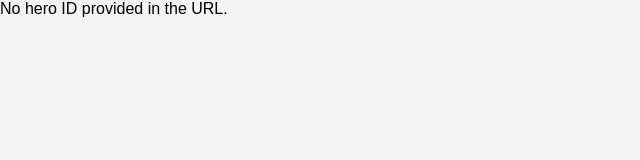
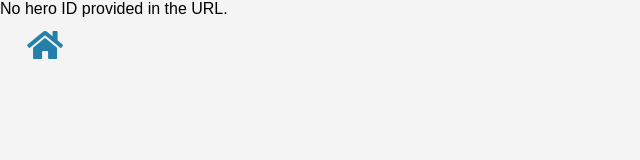
Before and after one commit to Sayzx/sortable, a website: page web/info.html in a window 1280 px wide. Shown: the full height of the page, 0-640 px from the left. Drawn offline with Linux system fonts and the light colour scheme.

Commit message:
Hero Card update

```diff
--- a/web/assets/css/heroCard.css
+++ b/web/assets/css/heroCard.css
@@ -15,6 +15,8 @@ body {
     padding: 20px;
     margin: 20px auto;
     max-width: 600px;
+    text-align: center;
+    margin-top: 140px;
 }
 
 .hero-image {
@@ -33,3 +35,20 @@ body {
     font-size: 16px;
     color: #333;
 }
+
+#homeButton {
+    position: absolute;
+    font-size: 32px;
+    top: 20px;
+    left: 20px;
+    display: flex;
+    align-items: center;
+    justify-content: center;
+    width: 50px;
+    height: 50px;
+    background-color: transparent;
+    border: none;
+    cursor: pointer;
+    text-decoration: none;
+    color: #2480aa;
+}
--- a/web/assets/js/heroCard.js
+++ b/web/assets/js/heroCard.js
@@ -26,10 +26,10 @@ document.addEventListener('DOMContentLoaded', () => {
                      🗡️ ${hero.powerstats.combat}</p>
                     <p><strong>Race:</strong> ${hero.appearance.race || 'Unknown'}</p>
                     <p><strong>Gender:</strong> ${hero.appearance.gender}</p>
+                    <p><strong>Height:</strong> ${hero.appearance.height.join(' / ')}</p>
+                    <p><strong>Weight:</strong> ${hero.appearance.weight.join(' / ')}</p>
                     <p><strong>Birth Place:</strong> ${hero.biography.placeOfBirth || 'Unknown'}</p>
-                    <p><strong>Weight:</strong> ${hero.appearance.weight.join(' / ')}</p>
                     <p><strong>Alignment:</strong> ${hero.biography.alignment}</p>
-                    <p><strong>Height:</strong> ${hero.appearance.height.join(' / ')}</p>
                 </div>
             `;
                 } else {
--- a/web/info.html
+++ b/web/info.html
@@ -5,10 +5,14 @@
     <title>Hero Info</title>
     <meta charset="UTF-8">
     <meta name="viewport" content="width=device-width, initial-scale=1.0">
+    <link rel="stylesheet" href="https://cdnjs.cloudflare.com/ajax/libs/font-awesome/5.15.4/css/all.min.css">
     <link rel="stylesheet" href="assets/css/heroCard.css">
 </head>
 
 <body>
+    <a href="http://localhost:8080/" id="homeButton" title="Accueil">
+        <i class="fas fa-home"></i>
+    </a>
     <div id="hero-info"></div>
     <script src="assets/js/heroCard.js"></script>
 
```
